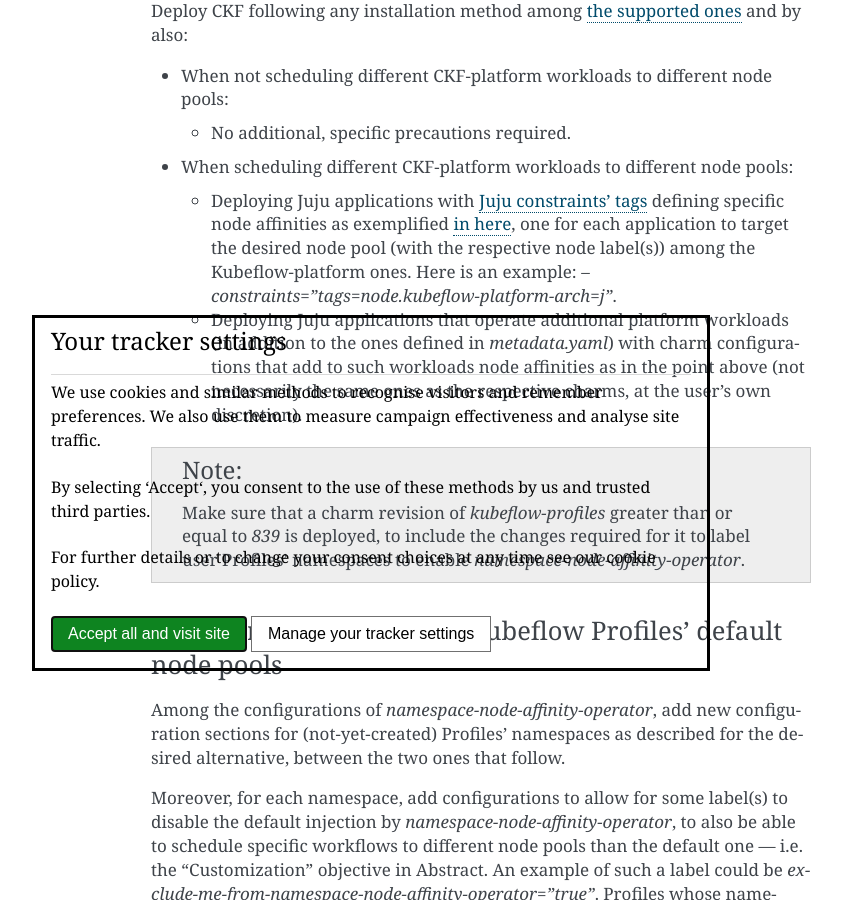
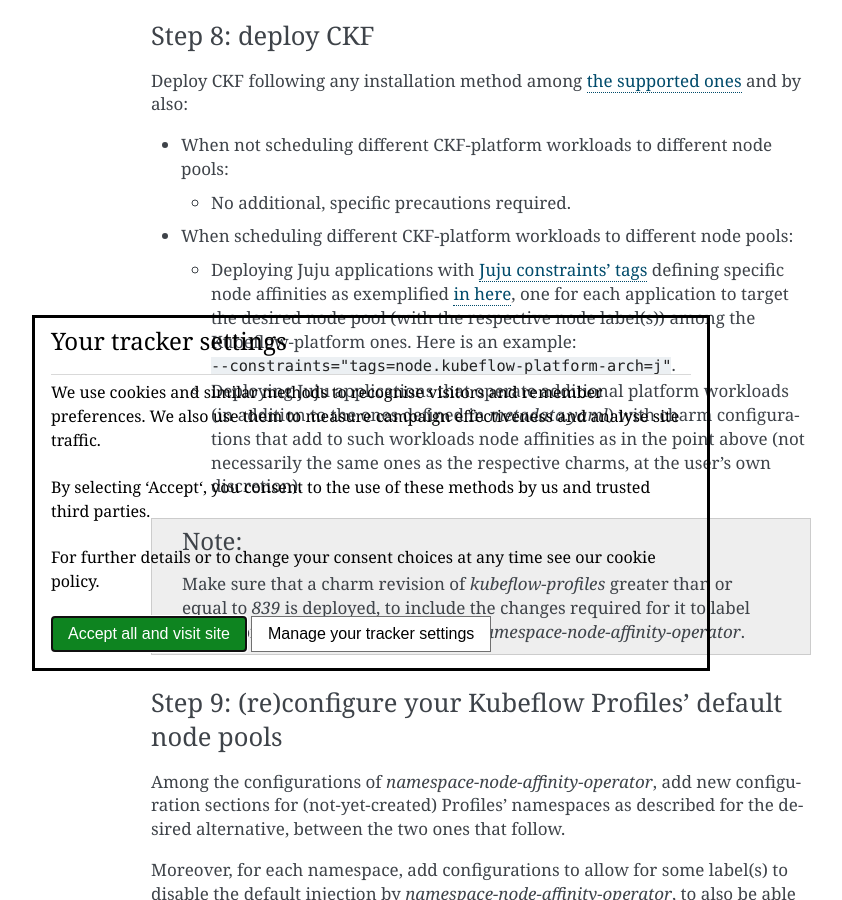
Before and after one commit to canonical/charmed-kubeflow-documentation, a Sphinx documentation site: the page built from docs/how-to/install/install-for-advanced-scheduling.rst, in a window 1280 px wide and 900 px high, scrolled down 7855 px. Shown: the whole window, without its empty margins (269-1111 px from the left). Built offline with Sphinx 7.4.7, drawn with Linux system fonts in a browser that asks for light colours.

Commit message:
docs: fix inline code blocks

```diff
--- a/docs/how-to/install/install-for-advanced-scheduling.rst
+++ b/docs/how-to/install/install-for-advanced-scheduling.rst
@@ -62,17 +62,17 @@
 
 - For the node pool(s) of the Kubeflow platform:
 
-  - When not scheduling different CKF-platform workloads to different node pools: add one specific label and one specific taint that do not conflict with any default ones. An example could be `platform=kubeflow` for the label and `platform=kubeflow:NoSchedule` for the taint.
+  - When not scheduling different CKF-platform workloads to different node pools: add one specific label and one specific taint that do not conflict with any default ones. An example could be `platform=kubeflow` for the label and ``platform=kubeflow:NoSchedule`` for the taint.
 
-  - When scheduling different CKF-platform workloads to different node pools: add one specific, different label for each such node pool and one same, specific taint for all such node pools, with all labels and taints not conflicting with any default ones. An example could be `kubeflow-platform-arch=i` for the label and `platform=kubeflow:NoSchedule` for the taint of a node pool and `kubeflow-platform-arch=j` for the label and `platform=kubeflow:NoSchedule` for the taint of another node pool.
+  - When scheduling different CKF-platform workloads to different node pools: add one specific, different label for each such node pool and one same, specific taint for all such node pools, with all labels and taints not conflicting with any default ones. An example could be ``kubeflow-platform-arch=i`` for the label and ``platform=kubeflow:NoSchedule`` for the taint of a node pool and ``kubeflow-platform-arch=j`` for the label and ``platform=kubeflow:NoSchedule`` for the taint of another node pool.
 
-- For each node pool meant to be used as the default one of some Kubeflow Profile(s), add one specific label - different for each node pool - that does not conflict with any default ones. An example could be `kubeflow-default-node-pool=a` for one of the default node pools and `kubeflow-default-node-pool=b` for another default one.
+- For each node pool meant to be used as the default one of some Kubeflow Profile(s), add one specific label - different for each node pool - that does not conflict with any default ones. An example could be ``kubeflow-default-node-pool=a`` for one of the default node pools and ``kubeflow-default-node-pool=b`` for another default one.
 
   .. note::
 
     These labels do not need to correspond to Kubeflow Profiles, but rather (zero, one or more) Kubeflow Profiles will later use these (and possibly the same) labels for the default node affinity of their workloads.
 
-- For each node pool (with special hardware) meant to be used by workloads only when explicitly overriding the default node pool-allocation of their respective Kubeflow Profile(s), add one specific label and one specific taint - different for each node pool - that do not conflict with any default ones. An example could be `special-hardware=x` for the label and `special-hardware=x:NoSchedule` for the taint for one of the special-hardware node pools, and `special-hardware=y` for the label and `special-hardware=y:NoSchedule` for the taint for another special-hardware one.
+- For each node pool (with special hardware) meant to be used by workloads only when explicitly overriding the default node pool-allocation of their respective Kubeflow Profile(s), add one specific label and one specific taint - different for each node pool - that do not conflict with any default ones. An example could be ``special-hardware=x`` for the label and ``special-hardware=x:NoSchedule`` for the taint for one of the special-hardware node pools, and ``special-hardware=y`` for the label and ``special-hardware=y:NoSchedule`` for the taint for another special-hardware one.
 
 - Feel free to keep (zero, one or more) node pools unlabeled and untainted, for general use.
 
@@ -309,7 +309,7 @@
 
 - When scheduling different CKF-platform workloads to different node pools:
 
-  - Deploying Juju applications with `Juju constraints' tags <https://documentation.ubuntu.com/juju/3.6/reference/constraint/#tags>`__ defining specific node affinities as exemplified `in here <https://discourse.charmhub.io/t/pod-priority-and-affinity-in-juju-charms/4091>`__, one for each application to target the desired node pool (with the respective node label(s)) among the Kubeflow-platform ones. Here is an example: `--constraints="tags=node.kubeflow-platform-arch=j"`.
+  - Deploying Juju applications with `Juju constraints' tags <https://documentation.ubuntu.com/juju/3.6/reference/constraint/#tags>`__ defining specific node affinities as exemplified `in here <https://discourse.charmhub.io/t/pod-priority-and-affinity-in-juju-charms/4091>`__, one for each application to target the desired node pool (with the respective node label(s)) among the Kubeflow-platform ones. Here is an example: ``--constraints="tags=node.kubeflow-platform-arch=j"``.
 
   - Deploying Juju applications that operate additional platform workloads (in addition to the ones defined in `metadata.yaml`) with charm configurations that add to such workloads node affinities as in the point above (not necessarily the same ones as the respective charms, at the user's own discretion).
 
@@ -323,7 +323,7 @@
 
 Among the configurations of `namespace-node-affinity-operator`, add new configuration sections for (not-yet-created) Profiles' namespaces as described for the desired alternative, between the two ones that follow.
 
-Moreover, for each namespace, add configurations to allow for some label(s) to disable the default injection by `namespace-node-affinity-operator`, to also be able to schedule specific workflows to different node pools than the default one — i.e. the “Customization” objective in Abstract. An example of such a label could be `exclude-me-from-namespace-node-affinity-operator=”true”`. Profiles whose namespaces are not configured with exclusion labels will not be able to override the default node-pool scheduling, therefore opting out of such a feature.
+Moreover, for each namespace, add configurations to allow for some label(s) to disable the default injection by `namespace-node-affinity-operator`, to also be able to schedule specific workflows to different node pools than the default one — i.e. the “Customization” objective in Abstract. An example of such a label could be ``exclude-me-from-namespace-node-affinity-operator=”true”``. Profiles whose namespaces are not configured with exclusion labels will not be able to override the default node-pool scheduling, therefore opting out of such a feature.
 
 .. note::
 
@@ -335,7 +335,7 @@
 
 For each Profile's namespace, add configurations to inject workloads with node affinity matching labels of default node pools, to schedule Profiles' workloads to respective default node pools. Profiles whose namespaces are not configured with affinities for default node pools will see their workloads randomly scheduled in any node pools without taints, including not only all the default ones but also any other general ones that may exist, therefore opting out of such a feature.
 
-An example to set overall configurations, where both Profiles `profile-i` and `profile-j` have the node pool labeled with `kubeflow-default-node-pool=a` as their default one and Profile `profile-k` has the node pool labeled with `kubeflow-default-node-pool=b` as its default one, may be:
+An example to set overall configurations, where both Profiles `profile-i` and `profile-j` have the node pool labeled with ``kubeflow-default-node-pool=a`` as their default one and Profile `profile-k` has the node pool labeled with ``kubeflow-default-node-pool=b`` as its default one, may be:
 
 .. raw:: html
 
@@ -425,7 +425,7 @@
 
 For each Profile's namespace, add configurations to inject workloads with node affinity and tolerations respectively matching labels and taints of default node pools, to schedule Profiles' workloads to respective default node pools. Profiles whose namespaces are not configured with affinities and tolerations for default node pools will see their workloads scheduled to the node pool for Juju-system workloads.
 
-An example to set overall configurations, where both Profiles `profile-i` and `profile-j` have the node pool labeled with `kubeflow-default-node-pool=a` and tainted with `kubeflow-default-node-pool=a:NoSchedule` as their default one and Profile `profile-k` has the node pool labeled with `kubeflow-default-node-pool=b` and tainted with `kubeflow-default-node-pool=b:NoSchedule` as its default one, may be:
+An example to set overall configurations, where both Profiles `profile-i` and `profile-j` have the node pool labeled with ``kubeflow-default-node-pool=a`` and tainted with ``kubeflow-default-node-pool=a:NoSchedule`` as their default one and Profile `profile-k` has the node pool labeled with ``kubeflow-default-node-pool=b`` and tainted with ``kubeflow-default-node-pool=b:NoSchedule`` as its default one, may be:
 
 .. raw:: html
 
```
